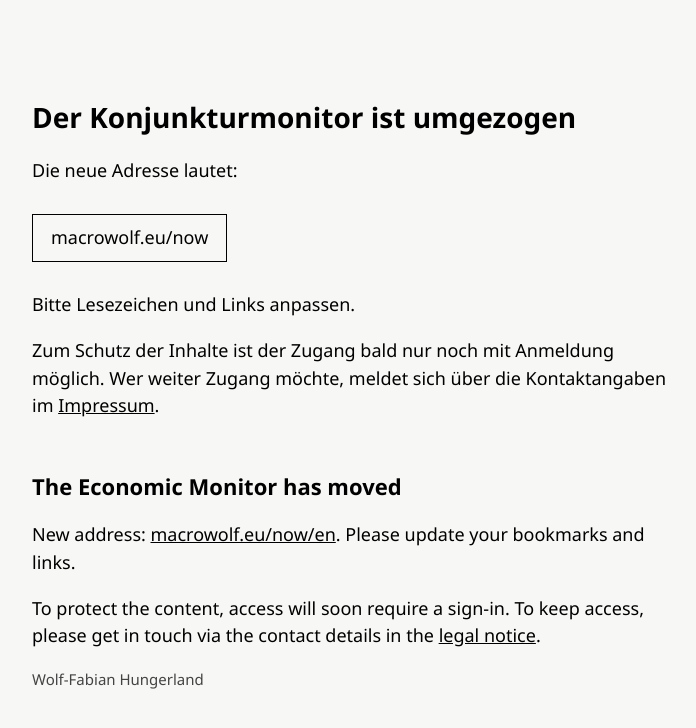
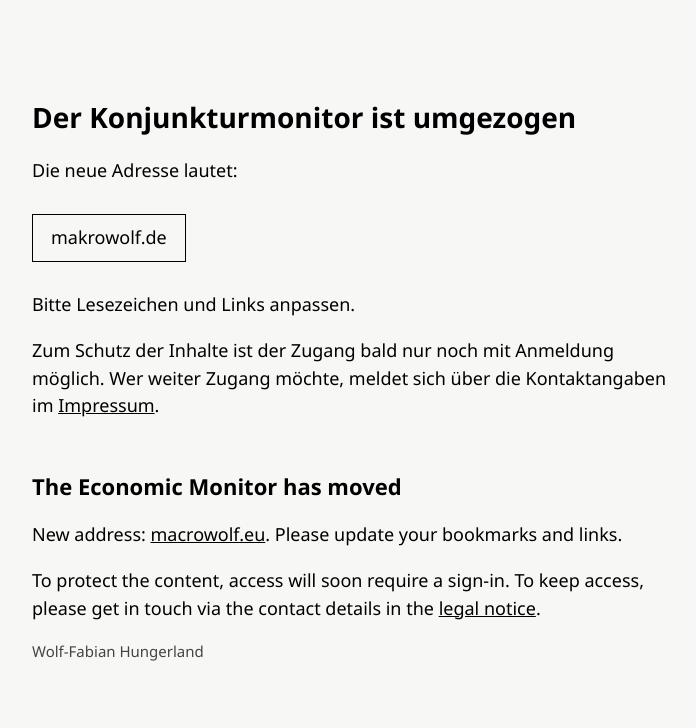
Before and after one commit to wfhungerland/wfhungerland.github.io, a plain HTML site: page 404.html in a window 1280 px wide. Shown: the whole page, without its empty margins (284-980 px from the left). Drawn offline with Linux system fonts and the light colour scheme.

Commit message:
Verweis: makrowolf.de und macrowolf.eu
Co-Authored-By: Claude Opus 5.5 <noreply@anthropic.com>
Claude-Session: https://claude.ai/code/session_01DPSeBVnJeW7D5oWu2bim5V

```diff
--- a/404.html
+++ b/404.html
@@ -14,12 +14,12 @@
 <body><main>
 <h1>Der Konjunkturmonitor ist umgezogen</h1>
 <p>Die neue Adresse lautet:</p>
-<p><a class="go" href="https://macrowolf.eu/now/">macrowolf.eu/now</a></p>
+<p><a class="go" href="https://makrowolf.de">makrowolf.de</a></p>
 <p>Bitte Lesezeichen und Links anpassen.</p>
 <p>Zum Schutz der Inhalte ist der Zugang bald nur noch mit Anmeldung möglich. Wer weiter Zugang möchte, meldet sich über die Kontaktangaben im <a href="https://macrowolf.eu/now/impressum.html">Impressum</a>.</p>
 
 <h2 lang="en">The Economic Monitor has moved</h2>
-<p lang="en">New address: <a href="https://macrowolf.eu/now/en/">macrowolf.eu/now/en</a>. Please update your bookmarks and links.</p>
+<p lang="en">New address: <a href="https://macrowolf.eu">macrowolf.eu</a>. Please update your bookmarks and links.</p>
 <p lang="en">To protect the content, access will soon require a sign-in. To keep access, please get in touch via the contact details in the <a href="https://macrowolf.eu/now/impressum.html">legal notice</a>.</p>
 <p class="small">Wolf-Fabian Hungerland</p>
 </main></body></html>
```
Also changed, not shown: konjunkturmonitor/index.html (+2 -2 lines).
